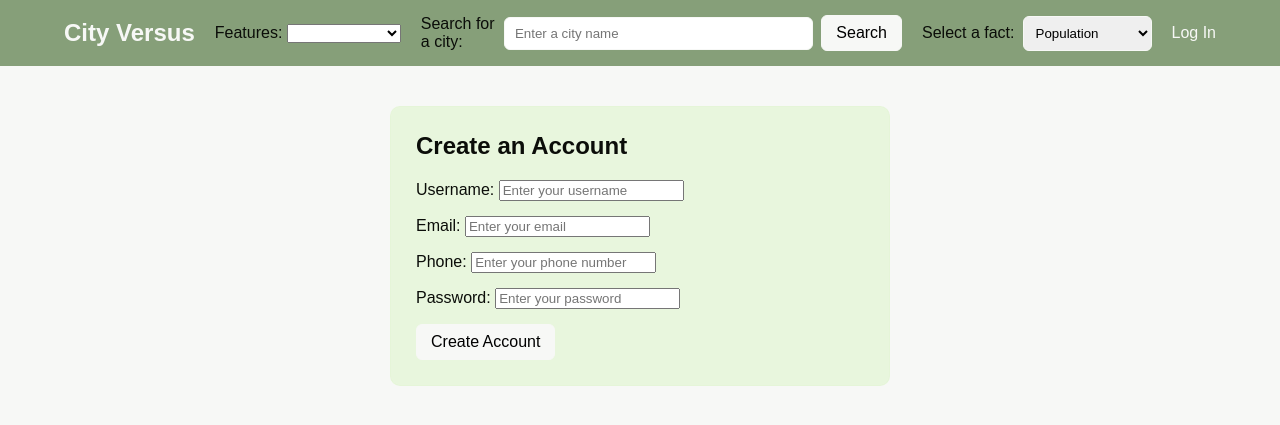
After one commit to adjack11/350_CityVersus, a Flask app: page /register in a window 1280 px wide. The commit adds this page. Shown: the top 425 px of the page. Run offline with Flask 3, Linux system fonts and the light colour scheme.

Commit message:
Added account creation functionality

```diff
--- a/app.py
+++ b/app.py
@@ -2,6 +2,7 @@ from flask import Flask, jsonify, render_template, request, session, redirect, u
 import os
 import mysql.connector
 from dotenv import load_dotenv
+from mysql.connector import IntegrityError
 
 load_dotenv()
 
@@ -147,5 +148,51 @@ def logout():
     session.pop('username', None)
     return redirect(url_for('home'))
 
+@app.route("/register", methods=["GET", "POST"])
+def register():
+    error = None
+
+    if request.method == "POST":
+        username = request.form.get("username", "").strip()
+        email = request.form.get("email", "").strip()
+        phone = request.form.get("phone", "").strip()
+        password = request.form.get("password", "")
+
+        if not username or not email or not phone or not password:
+            error = "All fields are required."
+            return render_template("register.html", error=error)
+
+        user_created = False
+        conn = None
+        cursor = None
+        try:
+            conn = get_db_connection()
+            cursor = conn.cursor()
+            query = """
+                INSERT INTO users (username, password, email, phone)
+                VALUES (%s, %s, %s, %s)
+            """
+            cursor.execute(query, (username, password, email, phone))
+            conn.commit()
+            user_created = cursor.rowcount > 0
+        except IntegrityError:
+            error = "Username, email, or phone number is already registered."
+        except mysql.connector.Error as err:
+            error = f"Database error: {err}"
+        finally:
+            if cursor:
+                cursor.close()
+            if conn:
+                conn.close()
+
+        if user_created:
+            session["username"] = username
+            return redirect(url_for("home"))
+
+        if not error:
+            error = "Could not create account. Please try again."
+
+    return render_template("register.html", error=error)
+
 if __name__ == "__main__":
     app.run(debug=True)
--- a/templates/login.html
+++ b/templates/login.html
@@ -62,7 +62,7 @@
 
         <p>
             Don't have an account?
-            <a class="account-link" href="#">Create an account</a>
+            <a class="account-link" href="/register">Create an account</a>
         </p>
 
     </section>
--- /dev/null
+++ b/templates/register.html
@@ -0,0 +1,47 @@
+<!DOCTYPE html>
+<html lang="en">
+<head>
+    <meta charset="UTF-8">
+    <title>Create an Account | City Versus</title>
+    <link rel="stylesheet" href="{{ url_for('static', filename='style.css') }}">
+</head>
+<body>
+
+    {% include 'navbar.html' %}
+
+    <div class="login-container">
+        <h2>Create an Account</h2>
+
+        {% if error %}
+            <p class="error-message">{{ error }}</p>
+        {% endif %}
+
+        <form action="{{ url_for('register') }}" method="POST" class="auth-form">
+            <div class="form-group">
+                <label for="username">Username:</label>
+                <input type="text" id="username" name="username" placeholder="Enter your username" maxlength="50" required>
+            </div>
+
+            <div class="form-group">
+                <label for="email">Email:</label>
+                <input type="email" id="email" name="email" placeholder="Enter your email" maxlength="100" required>
+            </div>
+
+            <div class="form-group">
+                <label for="phone">Phone:</label>
+                <input type="tel" id="phone" name="phone" placeholder="Enter your phone number" maxlength="20" required>
+            </div>
+
+            <div class="form-group">
+                <label for="password">Password:</label>
+                <input type="password" id="password" name="password" placeholder="Enter your password" required>
+            </div>
+
+            <button type="submit">Create Account</button>
+        </form>
+
+    </div>
+
+
+</body>
+</html>
```
